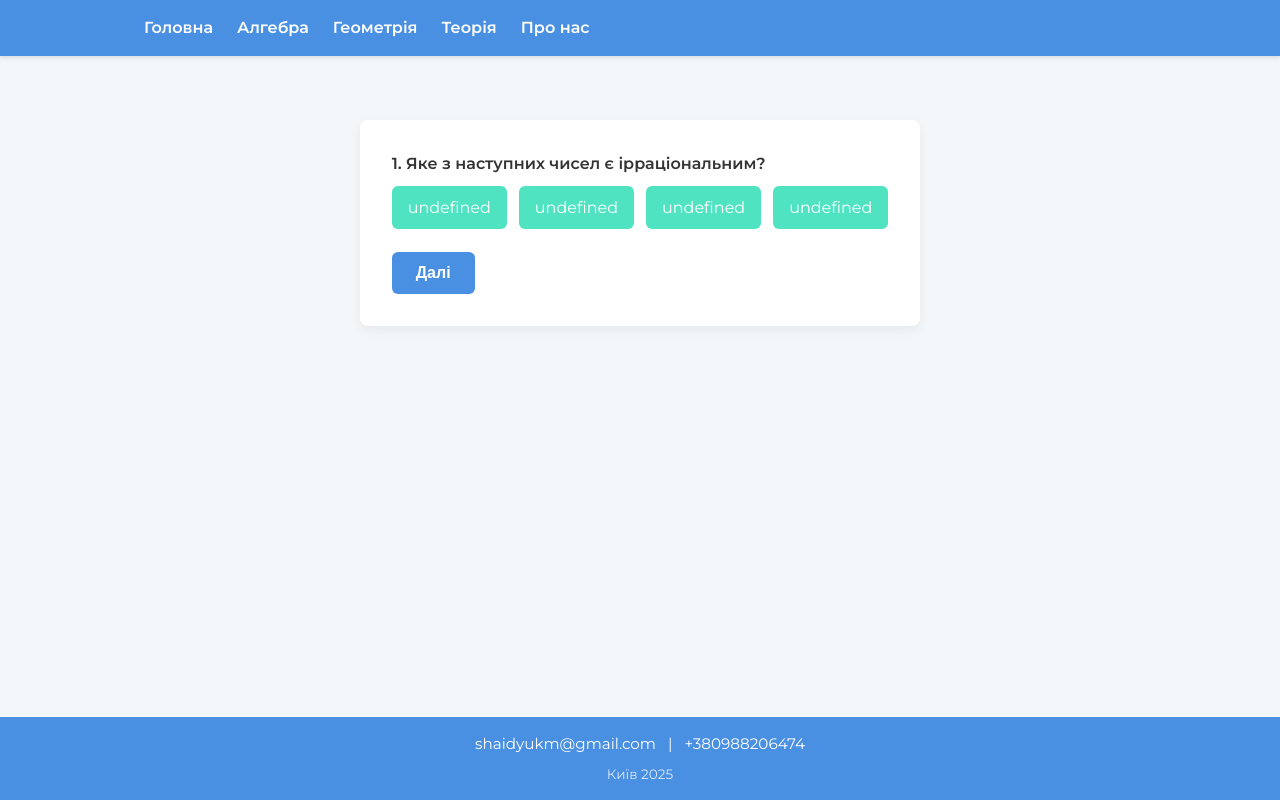
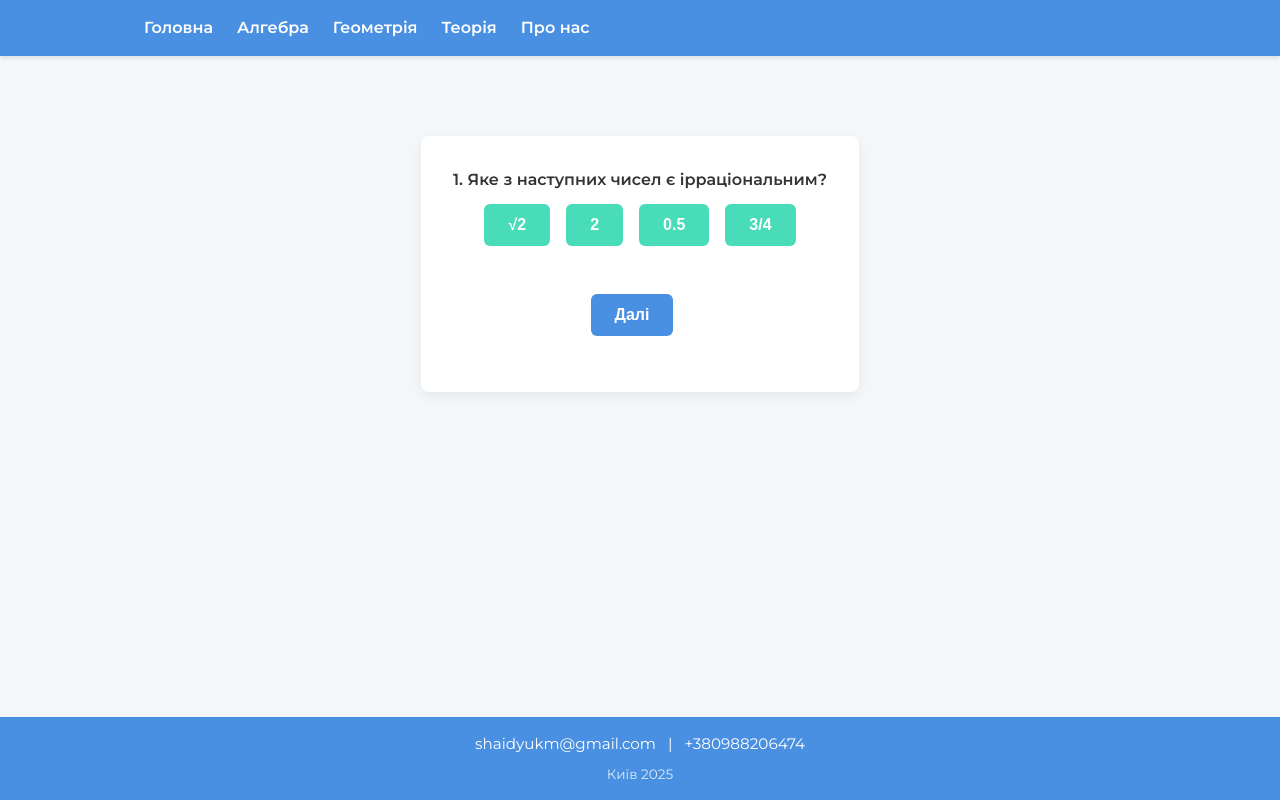
Before and after one commit to Alexsh206/CourseWork, a plain HTML site: page algebra_real.html in a window 1280 px wide. Both pictures are taken after a click on the button "Розпочати тест". Drawn offline with Linux system fonts and the light colour scheme.

Commit message:
Update project

```diff
--- a/questions/real.json
+++ b/questions/real.json
@@ -1,14 +1,110 @@
 [
-  { "question": "Яке з наступних чисел є ірраціональним?", "options": ["√2","2","0.5","3/4"], "answer": 0 },
-  { "question": "Яке число є десятковим періодичним?", "options": ["0.25","0.333…","π","e"], "answer": 1 },
-  { "question": "Яке число є раціональним?", "options": ["π","√3","0.111…","2/5"], "answer": 3 },
-  { "question": "Яке з чисел записується нескінченним неперіодичним дробом?", "options": ["√5","1/3","0.75","4.25"], "answer": 0 },
-  { "question": "Чому дорівнює 0.333…?", "options": ["1/2","1/3","3/10","1/9"], "answer": 1 },
-  { "question": "Чому дорівнює √4?", "options": ["1","2","-2","4"], "answer": 1 },
-  { "question": "Яке десяткове представлення числа 7/8?", "options": ["0.875","0.785","0.0875","0.758"], "answer": 0 },
-  { "question": "Який дробовий запис відповідає 0.222…?", "options": ["2/9","1/5","2/11","1/9"], "answer": 0 },
-  { "question": "Яке з наступних чисел найбільше?", "options": ["0.75","0.8","0.78","0.805"], "answer": 3 },
-  { "question": "Яке число між -1 і 0?", "options": ["-0.5","1/2","-1.5","0"], "answer": 0 },
-  { "question": "Який десятковий дріб відповідає 1/4?", "options": ["0.25","0.205","0.52","0.025"], "answer": 0 },
-  { "question": "Який запис є абсолютною величиною -3?", "options": ["3","-3","0","1"], "answer": 0 }
+  {
+    "question": "Яке з наступних чисел є ірраціональним?",
+    "options": [
+      { "text": "√2", "correct": true },
+      { "text": "2", "correct": false },
+      { "text": "0.5", "correct": false },
+      { "text": "3/4", "correct": false }
+    ]
+  },
+  {
+    "question": "Яке число є десятковим періодичним?",
+    "options": [
+      { "text": "0.25", "correct": false },
+      { "text": "0.333…", "correct": true },
+      { "text": "π", "correct": false },
+      { "text": "e", "correct": false }
+    ]
+  },
+  {
+    "question": "Яке число є раціональним?",
+    "options": [
+      { "text": "π", "correct": false },
+      { "text": "√3", "correct": false },
+      { "text": "0.111…", "correct": false },
+      { "text": "2/5", "correct": true }
+    ]
+  },
+  {
+    "question": "Яке з чисел записується нескінченним неперіодичним дробом?",
+    "options": [
+      { "text": "√5", "correct": true },
+      { "text": "1/3", "correct": false },
+      { "text": "0.75", "correct": false },
+      { "text": "4.25", "correct": false }
+    ]
+  },
+  {
+    "question": "Чому дорівнює 0.333…?",
+    "options": [
+      { "text": "1/2", "correct": false },
+      { "text": "1/3", "correct": true },
+      { "text": "3/10", "correct": false },
+      { "text": "1/9", "correct": false }
+    ]
+  },
+  {
+    "question": "Чому дорівнює √4?",
+    "options": [
+      { "text": "1", "correct": false },
+      { "text": "2", "correct": true },
+      { "text": "-2", "correct": false },
+      { "text": "4", "correct": false }
+    ]
+  },
+  {
+    "question": "Яке десяткове представлення числа 7/8?",
+    "options": [
+      { "text": "0.875", "correct": true },
+      { "text": "0.785", "correct": false },
+      { "text": "0.0875", "correct": false },
+      { "text": "0.758", "correct": false }
+    ]
+  },
+  {
+    "question": "Який дробовий запис відповідає 0.222…?",
+    "options": [
+      { "text": "2/9", "correct": true },
+      { "text": "1/5", "correct": false },
+      { "text": "2/11", "correct": false },
+      { "text": "1/9", "correct": false }
+    ]
+  },
+  {
+    "question": "Яке з наступних чисел найбільше?",
+    "options": [
+      { "text": "0.75", "correct": false },
+      { "text": "0.8", "correct": false },
+      { "text": "0.78", "correct": false },
+      { "text": "0.805", "correct": true }
+    ]
+  },
+  {
+    "question": "Яке число між -1 і 0?",
+    "options": [
+      { "text": "-0.5", "correct": true },
+      { "text": "1/2", "correct": false },
+      { "text": "-1.5", "correct": false },
+      { "text": "0", "correct": false }
+    ]
+  },
+  {
+    "question": "Який десятковий дріб відповідає 1/4?",
+    "options": [
+      { "text": "0.25", "correct": true },
+      { "text": "0.205", "correct": false },
+      { "text": "0.52", "correct": false },
+      { "text": "0.025", "correct": false }
+    ]
+  },
+  {
+    "question": "Який запис є абсолютною величиною -3?",
+    "options": [
+      { "text": "3", "correct": true },
+      { "text": "-3", "correct": false },
+      { "text": "0", "correct": false },
+      { "text": "1", "correct": false }
+    ]
+  }
 ]
--- a/script.js
+++ b/script.js
@@ -11,7 +11,7 @@ const TOPIC_TITLES = {
   derivative:      'Похідна',
   combinatorics:   'Комбінаторика',
   probability:     'Теорія ймовірності',
-  figurs:         'Елементарні геометричні фігури',
+  figurs:          'Елементарні геометричні фігури',
   triangles:       'Трикутники',
   circle:          'Коло і круг',
   quadrilaterals:  'Чотирикутники',
@@ -19,28 +19,32 @@ const TOPIC_TITLES = {
   vectors:         'Вектори',
   stereometry:     'Основи стереометрії',
   polyhedra:       'Многограники',
-  Solids:          'Тіла обертання'
+  solids:          'Тіла обертання'
 };
+
 document.addEventListener("DOMContentLoaded", () => {
   const topic = document.body.dataset.topic;
   if (!topic) return;
+
   const container = document.getElementById("quiz-container");
-  let quizData = [], currentIndex = 0, score = 0;
+  let quizData = [];
+  let currentIndex = 0;
+  let score = 0;
 
-  // 1️⃣ Вступний екран
+
   function showIntro() {
-    const title = TOPIC_TITLES[topic] || topic;
+    const title = TOPIC_TITLES[topic] || formatTitle(topic);
     container.innerHTML = `
-    <div class="quiz-intro">
-      <h1>Тест: ${title}</h1>
-      <button id="start-btn">Розпочати тест</button>
-    </div>
-  `;
+      <div class="quiz-intro">
+        <h1>Тест: ${title}</h1>
+        <button id="start-btn">Розпочати тест</button>
+      </div>
+    `;
     document.getElementById("start-btn")
         .addEventListener("click", loadQuestions);
   }
 
-  // 2️⃣ Завантажуємо JSON
+  // ————— 2. Завантаження JSON —————
   function loadQuestions() {
     fetch(`questions/${topic}.json`)
         .then(res => {
@@ -54,53 +58,68 @@ document.addEventListener("DOMContentLoaded", () => {
           renderQuestion();
         })
         .catch(err => {
-          container.textContent = `Помилка завантаження питань: ${err.message}`;
+          container.innerHTML = `<p class="error">Помилка завантаження: ${err.message}</p>`;
         });
   }
 
-  // 3️⃣ Малюємо питання + опції + кнопку Далі (спочатку заблокована)
   function renderQuestion() {
     const q = quizData[currentIndex];
     container.innerHTML = `
       <div class="question-block">
-        <p>${currentIndex+1}. ${q.question}</p>
-        <ul>
-          ${q.options.map((opt,i)=>`
-            <li>
-              <input type="radio" id="opt${i}" name="answer" value="${i}">
-              <label for="opt${i}">${opt.text}</label>
-            </li>
-          `).join("")}
-        </ul>
+        <p class="question-text">${currentIndex+1}. ${q.question}</p>
+        <div class="options">
+          ${q.options.map((opt,i) => {
+
+      const label = typeof opt === 'string'
+          ? opt
+          : (opt.text ?? opt.value ?? '');
+      return `<button class="option-btn" data-index="${i}">${label}</button>`;
+    }).join('')}
+        </div>
+        <button id="next-btn" disabled>Далі</button>
+        <div id="feedback"></div>
       </div>
-      <button id="next-btn" disabled>
-        ${currentIndex < quizData.length-1 ? "Далі" : "Показати результат"}
-      </button>
     `;
-    // прив'язуємо вибір відповіді
-    container.querySelectorAll('input[name="answer"]')
-        .forEach(input => input.addEventListener("change", onAnswer));
-    document.getElementById("next-btn")
-        .addEventListener("click", onNext);
+
+    container.querySelectorAll('.option-btn').forEach(btn => {
+      btn.addEventListener('click', onAnswer);
+    });
+
+    const nextBtn = container.querySelector('#next-btn');
+    nextBtn.disabled = true;
+    nextBtn.addEventListener('click', onNext);
   }
 
-  // 4️⃣ Обробка вибору: показуємо фідбек, лічимо бали, розблоковуємо Далі
   function onAnswer(e) {
-    const selected = parseInt(e.target.value);
-    const isCorrect = quizData[currentIndex].options[selected].correct;
+    const buttons = container.querySelectorAll('.option-btn');
+    const sel = +e.currentTarget.dataset.index;
+    const q = quizData[currentIndex];
+    const isCorrect = !!q.options[sel].correct;
+
     if (isCorrect) score++;
-    const fb = document.createElement("div");
-    fb.className = `feedback ${isCorrect?"correct":"wrong"}`;
-    fb.textContent = isCorrect ? "Правильно!" : "Неправильно!";
-    container.append(fb);
-    // забороняємо змінювати вибір
-    container.querySelectorAll('input[name="answer"]')
-        .forEach(i => i.disabled = true);
-    document.getElementById("next-btn").disabled = false;
+
+
+    buttons.forEach(b => b.disabled = true);
+
+
+    e.currentTarget.classList.add(isCorrect ? 'correct-option' : 'wrong-option');
+
+    if (!isCorrect) {
+      const good = q.options.findIndex(o => o.correct);
+      const goodBtn = container.querySelector(`.option-btn[data-index="${good}"]`);
+      if (goodBtn) goodBtn.classList.add('correct-option');
+    }
+
+
+    const fb = document.getElementById('feedback');
+    fb.textContent = isCorrect ? 'Правильно!' : 'Неправильно!';
+    fb.classList.add(isCorrect ? 'feedback-correct' : 'feedback-wrong');
+
+    document.getElementById('next-btn').disabled = false;
   }
 
-  // 5️⃣ Переходимо до наступного або показуємо результат
   function onNext() {
+    console.log('onNext fired:', currentIndex, 'of', quizData.length);
     currentIndex++;
     if (currentIndex < quizData.length) {
       renderQuestion();
@@ -109,7 +128,6 @@ document.addEventListener("DOMContentLoaded", () => {
     }
   }
 
-  // 6️⃣ Підсумковий екран
   function showResult() {
     container.innerHTML = `
       <div class="quiz-result">
@@ -119,13 +137,14 @@ document.addEventListener("DOMContentLoaded", () => {
     `;
   }
 
-  // Утиліта для гарного заголовка
+
   function formatTitle(key) {
     return key
         .split(/[-_]/)
-        .map(w => w[0].toUpperCase() + w.slice(1))
-        .join(" ");
+        .map(w => w[0].toUpperCase()+w.slice(1))
+        .join(' ');
   }
 
+  // стартуємо
   showIntro();
 });
--- a/style.css
+++ b/style.css
@@ -1,19 +1,8 @@
-html, body {
-  height: 100%;
-}
-body {
-  display: flex;
-  flex-direction: column;
-}
-main {
-  flex: 1;
-}
-
 :root {
   --color-bg: #f4f7fa;
   --color-surface: #ffffff;
   --color-primary: #4A90E2;
-  --color-secondary: #50E3C2;
+  --color-secondary: #49dcb9;
   --color-accent: #F5A623;
   --color-text: #333333;
   --color-text-light: #666666;
@@ -90,16 +79,38 @@ h1 {
 
 .topics2 {
   display: grid;
-  grid-template-columns: repeat(3, 1fr);
+  grid-template-columns: repeat(auto-fit, minmax(220px, 1fr));
   gap: 1.5rem;
   max-width: 1024px;
   margin: 2rem auto;
+  padding: 0 1rem;
 }
 
 .topics1 {
   display: grid;
   grid-template-columns: repeat(auto-fit, minmax(200px,1fr));
   gap: 1.5rem;
+}
+
+@media (max-width: 500px) {
+  .topics {
+    grid-template-columns: 1fr;
+  }
+}
+
+
+  main {
+    padding: 1rem 0;
+  }
+
+
+body {
+  display: flex;
+  flex-direction: column;
+  min-height: 100vh;
+}
+main {
+  flex: 1;
 }
 
 .topic-card {
@@ -181,6 +192,13 @@ button:active {
   margin-top: 1rem;
 }
 
+.options {
+  display: grid;
+  grid-auto-flow: column;
+  grid-gap: 1rem;
+  justify-content: center;
+  margin-bottom: 1.5rem;
+}
 
 .question-block {
   margin-bottom: 1.5rem;
@@ -217,6 +235,43 @@ button:active {
   background: var(--color-accent);
 }
 
+.correct-answer {
+  background: var(--color-secondary);
+  color: #fff;
+}
+
+.option-btn.correct-option {
+  background-color: #4CAF50 !important;
+  color: #fff;
+}
+
+
+.option-btn.wrong-option {
+  background-color: #f44336 !important;
+  color: #fff;
+}
+
+
+#feedback {
+  margin-top: 0.5em;
+  font-weight: bold;
+}
+
+#feedback.feedback-correct {
+  color: #4CAF50;
+}
+
+#feedback.feedback-wrong {
+  color: #f44336;
+}
+
+.question-block {
+  text-align: center;
+}
+
+#next-btn {
+  margin-top: 1.5rem;;
+}
 
 #next-btn,
 #start-btn {
@@ -296,7 +351,7 @@ button:active {
   color: #fff;
 }
 
-/* --- Контент табів --- */
+
 .tab-content {
   display: none;
   max-width: 800px;
@@ -311,17 +366,17 @@ button:active {
 }
 
 .theory-content {
-  width: 50vw;        /* 50% від ширини viewport */
-  max-width: none;    /* прибираємо обмеження в 800px */
-  min-height: 50vh;   /* залишається півекрану по висоті */
-  margin: 0 auto 2rem;/* центр по горизонталі */
+  width: 50vw;
+  max-width: none;
+  min-height: 50vh;
+  margin: 0 auto 2rem;
   padding: 1.5rem;
   background: var(--color-surface);
   border-radius: 8px;
   box-shadow: 0 4px 12px rgba(0,0,0,0.05);
 }
 
-/* --- Про нас --- */
+
 .page-intro {
   max-width: 800px;
   margin: 2rem auto;
@@ -384,6 +439,8 @@ button:active {
   text-decoration: underline;
 }
 
+
+
 @media (max-width: 600px) {
   h1 { font-size: 1.75rem; }
   .nav { flex-wrap: wrap; justify-content: center; }
```
Also changed, not shown: index.html (+1 -1 lines), questions/algebra.json (deleted, +0 -7 lines), questions/geometry.json (deleted, +0 -7 lines), questions/ratio.json (+108 -12 lines).
